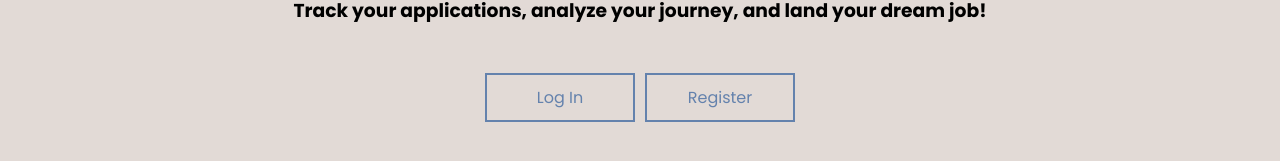
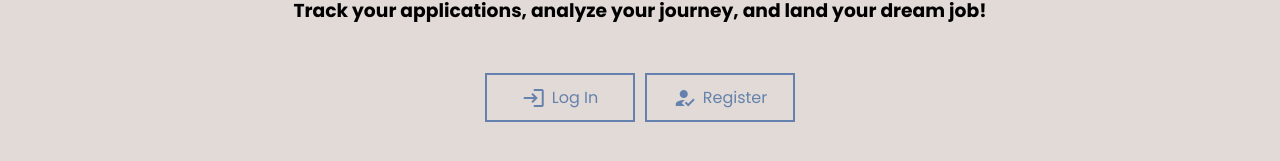
Before and after one commit to l00tus/job-trackr, an Angular app in the folder frontend/: page /home in a window 1280 px wide. Shown: the part 377-538 px from the top of the page. Built offline with nearby package versions, Linux system fonts and the light colour scheme.

Commit message:
add icons to buttons

```diff
--- a/frontend/src/app/home/home.component.html
+++ b/frontend/src/app/home/home.component.html
@@ -1,11 +1,12 @@
 <div *ngIf="isAppInitialized">
     <div *ngIf="isLoggedIn">
         <div class="content">
-            <h1>Welcome back, <span>{{ username }}</span>.</h1>
+            <h1>Welcome back, <span id="user">{{ username }}</span>.</h1>
             <h3>Your job search journey begins here!</h3>
             <div class="button-group">
-                <button>Dashboard</button>
-                <button>Analytics</button>
+                <button><span class="material-symbols-outlined">dashboard</span>Dashboard</button>
+                <button><span class="material-symbols-outlined">monitoring</span>Analytics</button>
+
             </div>
         </div>
     </div>
@@ -15,8 +16,8 @@
             <h1>Simplify your job search journey with <span>job-trackr</span>.</h1>
             <h3>Track your applications, analyze your journey, and land your dream job!</h3>
             <div class="button-group">
-                <button [routerLink]="['/login']">Log In</button>
-                <button [routerLink]="['/register']">Register</button>
+                <button [routerLink]="['/login']"><span class="material-icons">login</span>Log In</button>
+                <button [routerLink]="['/register']"><span class="material-icons">how_to_reg</span>Register</button>
             </div>
         </div>
     </div>
--- a/frontend/src/app/home/home.component.scss
+++ b/frontend/src/app/home/home.component.scss
@@ -14,10 +14,14 @@ $primary-text: #6482ad;
 
 .content h1 {
     font-size: 48px;
+    text-align: center;
 }
 
 .content span {
     color: $primary-text;
+}
+
+.content #user {
     animation: zoomIn 1.5s ease-out forwards;
 }
 
@@ -35,6 +39,7 @@ $primary-text: #6482ad;
 
 .content h3 {
     padding-bottom: 48px;
+    text-align: center;
 }
 
 .button-group {
@@ -45,6 +50,10 @@ $primary-text: #6482ad;
 }
 
 .button-group button {
+    display: flex;
+    align-items: center;
+    justify-content: center;
+    gap: 6px;
     width: 150px;
     background-color: $bg-color;
     color: $primary-text;
@@ -60,3 +69,12 @@ $primary-text: #6482ad;
     background-color: $primary-text;
     color: $primary-color;
 }
+
+.material-icons {
+    color: black;
+}
+
+.button-group button:hover .material-symbols-outlined,
+.button-group button:hover .material-icons {
+    color: $primary-color;
+}
--- a/frontend/src/index.html
+++ b/frontend/src/index.html
@@ -9,6 +9,8 @@
   <link rel="preconnect" href="https://fonts.googleapis.com">
   <link rel="preconnect" href="https://fonts.gstatic.com" crossorigin>
   <link href="https://fonts.googleapis.com/css2?family=Poppins:ital,wght@0,100;0,200;0,300;0,400;0,500;0,600;0,700;0,800;0,900;1,100;1,200;1,300;1,400;1,500;1,600;1,700;1,800;1,900&display=swap" rel="stylesheet">
+  <link href="https://fonts.googleapis.com/icon?family=Material+Icons" rel="stylesheet">
+  <link rel="stylesheet" href="https://fonts.googleapis.com/css2?family=Material+Symbols+Outlined:opsz,wght,FILL,GRAD@20..48,100..700,0..1,-50..200&icon_names=dashboard,monitoring" />
 </head>
 <body>
   <app-root></app-root>
```
